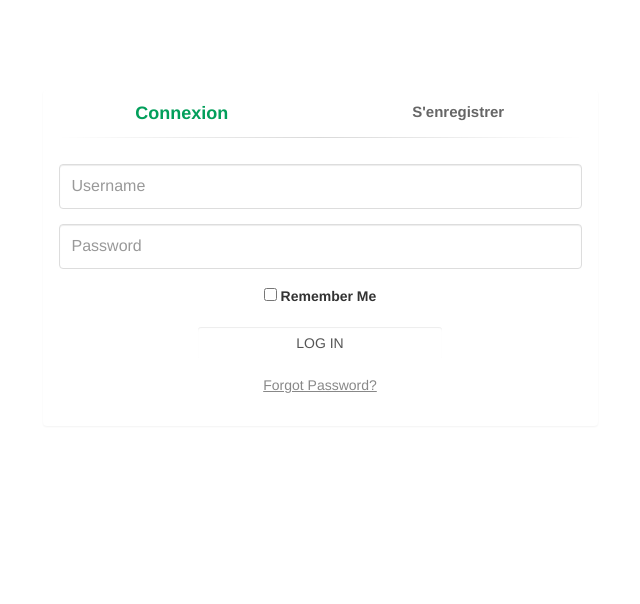
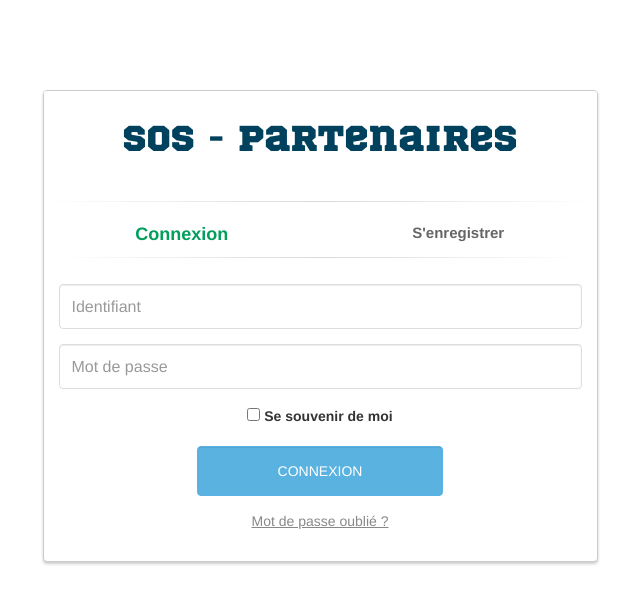
Before and after one commit to Pinaworld/SOS, a PHP site: page / in a window 1280 px wide. Shown: the top 604 px of the page, without its empty margins (320-960 px from the left). Run offline with PHP 8.4, Linux system fonts and the light colour scheme; some libraries are stand-ins or nearby versions.

Commit message:
WHAAAAAAA

```diff
--- a/CSSindex.css
+++ b/CSSindex.css
@@ -1,6 +1,14 @@
 body {
     padding-top: 90px;
 }
+/*ici on va creer la police que l'on appelera sport*/
+@font-face {
+    font-family: 'sport';
+    src: url('font/Sports%20World-Regular.otf') format('truetype');
+    font-weight: normal;
+    font-style: normal;
+}
+
 .panel-login {
     border-color: #ccc;
     -webkit-box-shadow: 0px 2px 3px 0px rgba(0,0,0,0.2);
@@ -97,3 +105,7 @@ body {
     background-color: #1CA347;
     border-color: #1CA347;
 }
+
+.h1-title {
+    font-family: "Sport", sans-serif;
+}
--- a/JSindex.js
+++ b/JSindex.js
@@ -7,6 +7,7 @@ $('#login-form-link').click(function(e) {
         $(this).addClass('active');
         e.preventDefault();
     });
+
     $('#register-form-link').click(function(e) {
         $("#register-form").delay(100).fadeIn(100);
         $("#login-form").fadeOut(100);
--- a/index.php
+++ b/index.php
@@ -3,55 +3,71 @@
 <head lang="en">
     <meta charset="UTF-8">
 
+
+    <link rel="stylesheet" href="bootstrap-3.3.5-dist/css/bootstrap.min.css">
+
+    <link rel="stylesheet" href="bootstrap-3.3.5-dist/css/bootstrap.css">
+
     <link rel="stylesheet" href="CSSindex.css">
 
-    <!-- Latest compiled and minified CSS -->
-    <link rel="stylesheet" href="https://maxcdn.bootstrapcdn.com/bootstrap/3.3.5/css/bootstrap.min.css">
-
-    <!-- Optional theme -->
-    <link rel="stylesheet" href="https://maxcdn.bootstrapcdn.com/bootstrap/3.3.5/css/bootstrap-theme.min.css">
-
-    <!-- Latest compiled and minified JavaScript -->
-    <script src="https://maxcdn.bootstrapcdn.com/bootstrap/3.3.5/js/bootstrap.min.js"></script>
+    <script src="http://code.jquery.com/jquery-1.11.1.min.js"></script>
 
     <script src="JSindex.js"></script>
 
+    <script src="bootstrap-3.3.5-dist/js/bootstrap.js"></script>
+
+
     <title>Connexion - SOS Partenaires</title>
+
 </head>
+
 <body>
 <div class="container">
     <div class="row">
+
+
         <div class="col-md-6 col-md-offset-3">
             <div class="panel panel-login">
                 <div class="panel-heading">
                     <div class="row">
+                        <h1 class="h1-title">SOS - Partenaires </h1>
+                        <br />
+
+                        <hr />
+
+                        <br />
+
                         <div class="col-xs-6">
                             <a href="#" class="active" id="login-form-link">Connexion</a>
                         </div>
+
                         <div class="col-xs-6">
                             <a href="#" id="register-form-link">S'enregistrer</a>
                         </div>
+
                     </div>
                     <hr>
                 </div>
                 <div class="panel-body">
                     <div class="row">
                         <div class="col-lg-12">
-                            <form id="login-form" action="http://phpoll.com/login/process" method="post" role="form" style="display: block;">
+
+<!--CONNEXION -->
+                            <form id="login-form" action="login.php" method="post" role="form" style="display: block;">
                                 <div class="form-group">
-                                    <input type="text" name="username" id="username" tabindex="1" class="form-control" placeholder="Username" value="">
+                                    <input type="text" name="username" id="username" tabindex="1" class="form-control" placeholder="Identifiant" value="">
                                 </div>
                                 <div class="form-group">
-                                    <input type="password" name="password" id="password" tabindex="2" class="form-control" placeholder="Password">
+                                    <input type="password" name="password" id="password" tabindex="2" class="form-control" placeholder="Mot de passe">
                                 </div>
                                 <div class="form-group text-center">
                                     <input type="checkbox" tabindex="3" class="" name="remember" id="remember">
-                                    <label for="remember"> Remember Me</label>
+                                    <label for="remember">Se souvenir de moi</label>
                                 </div>
                                 <div class="form-group">
                                     <div class="row">
                                         <div class="col-sm-6 col-sm-offset-3">
-                                            <input type="submit" name="login-submit" id="login-submit" tabindex="4" class="form-control btn btn-login" value="Log In">
+                                            <input type="submit" name="login-submit" id="login-submit" tabindex="4" class="form-control btn btn-login" value="Connexion">
                                         </div>
                                     </div>
                                 </div>
@@ -59,29 +75,30 @@
                                     <div class="row">
                                         <div class="col-lg-12">
                                             <div class="text-center">
-                                                <a href="http://phpoll.com/recover" tabindex="5" class="forgot-password">Forgot Password?</a>
+                                                <a href="#" tabindex="5" class="forgot-password">Mot de passe oublié ?</a>
                                             </div>
                                         </div>
                                     </div>
                                 </div>
                             </form>
-                            <form id="register-form" action="http://phpoll.com/register/process" method="post" role="form" style="display: none;">
+<!--INSCRIPTION -->
+                            <form id="register-form" action="register.php" method="post" role="form" style="display: none;">
                                 <div class="form-group">
-                                    <input type="text" name="username" id="username" tabindex="1" class="form-control" placeholder="Username" value="">
+                                    <input type="text" name="username" id="username" tabindex="1" class="form-control" placeholder="Identifiant" value="">
                                 </div>
                                 <div class="form-group">
-                                    <input type="email" name="email" id="email" tabindex="1" class="form-control" placeholder="Email Address" value="">
+                                    <input type="email" name="email" id="email" tabindex="1" class="form-control" placeholder="Adresse email" value="">
                                 </div>
                                 <div class="form-group">
-                                    <input type="password" name="password" id="password" tabindex="2" class="form-control" placeholder="Password">
+                                    <input type="password" name="password" id="password" tabindex="2" class="form-control" placeholder="Mot de passe">
                                 </div>
                                 <div class="form-group">
-                                    <input type="password" name="confirm-password" id="confirm-password" tabindex="2" class="form-control" placeholder="Confirm Password">
+                                    <input type="password" name="confirm-password" id="confirm-password" tabindex="2" class="form-control" placeholder="Comfirmer mot de passe">
                                 </div>
                                 <div class="form-group">
                                     <div class="row">
                                         <div class="col-sm-6 col-sm-offset-3">
-                                            <input type="submit" name="register-submit" id="register-submit" tabindex="4" class="form-control btn btn-register" value="Register Now">
+                                            <input type="submit" name="register-submit" id="register-submit" tabindex="4" class="form-control btn btn-register" value="Valider">
                                         </div>
                                     </div>
                                 </div>
@@ -93,5 +110,7 @@
         </div>
     </div>
 </div>
+
+
 </body>
 </html>
```
Also changed, not shown: login.php (added, +7 -0 lines), register.php (added, +7 -0 lines), font/Sports World-Regular.otf (added), font/Sports World-Regular.ttf (added). Lines whose indentation alone changed are shown as unchanged.
